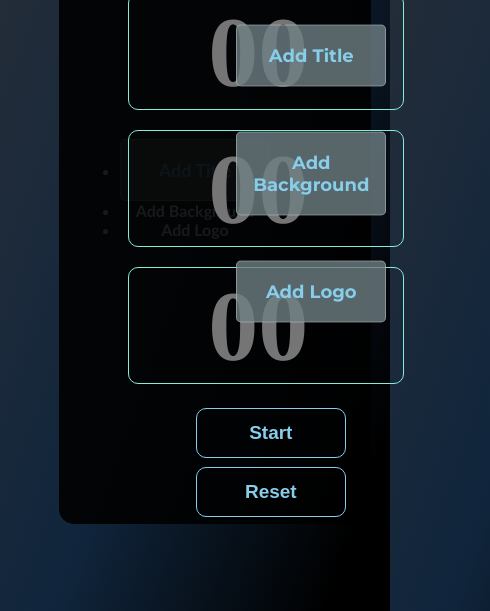
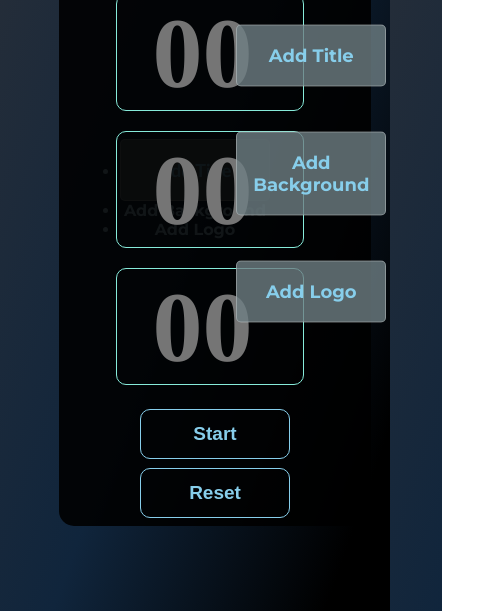
Before and after one commit to SirMartel22/Global-Timer, a website: page index.html in a window 390 px wide. Shown: the part 233-844 px from the top of the page, 490 px wide, since content can reach past the window. Drawn offline with Linux system fonts and the light colour scheme; a web font is replaced by a local one.

Commit message:
fixing the responsiveness of the timer app

```diff
--- a/global-timer-query.css
+++ b/global-timer-query.css
@@ -3,9 +3,7 @@
     body{
 	    background: linear-gradient(109.6deg, rgb(36, 45, 57) 11.2%, rgb(16, 37, 60) 51.2%, rgb(0, 0, 0) 90.6%);
         transition: background 0.5s ease;
-        font-family: 'gill sans mt', 'Poppins', 'Montserrat';
         font-weight: bold;
-        color: #fff;
     }
    .overlay{
         width: 100%;
--- a/global-timer.css
+++ b/global-timer.css
@@ -160,11 +160,11 @@ body{
 	margin: 40px;
 	margin-top: -3px;
 	width: 80%;
+	margin-right:120px;
 	display: flex;
-	flex-wrap: wrap;
+	flex-direction: column;
 	align-items: center;
 	justify-content: center;
-	margin-right:120px;
 }
 
 /*timeup container style*/
@@ -195,6 +195,7 @@ body{
 	font-size: 200px;
 	font-weight: bold;
 	color: #87CEEB;
+	width: 95%;
 }
 
 .timer-container .timerP{
```
